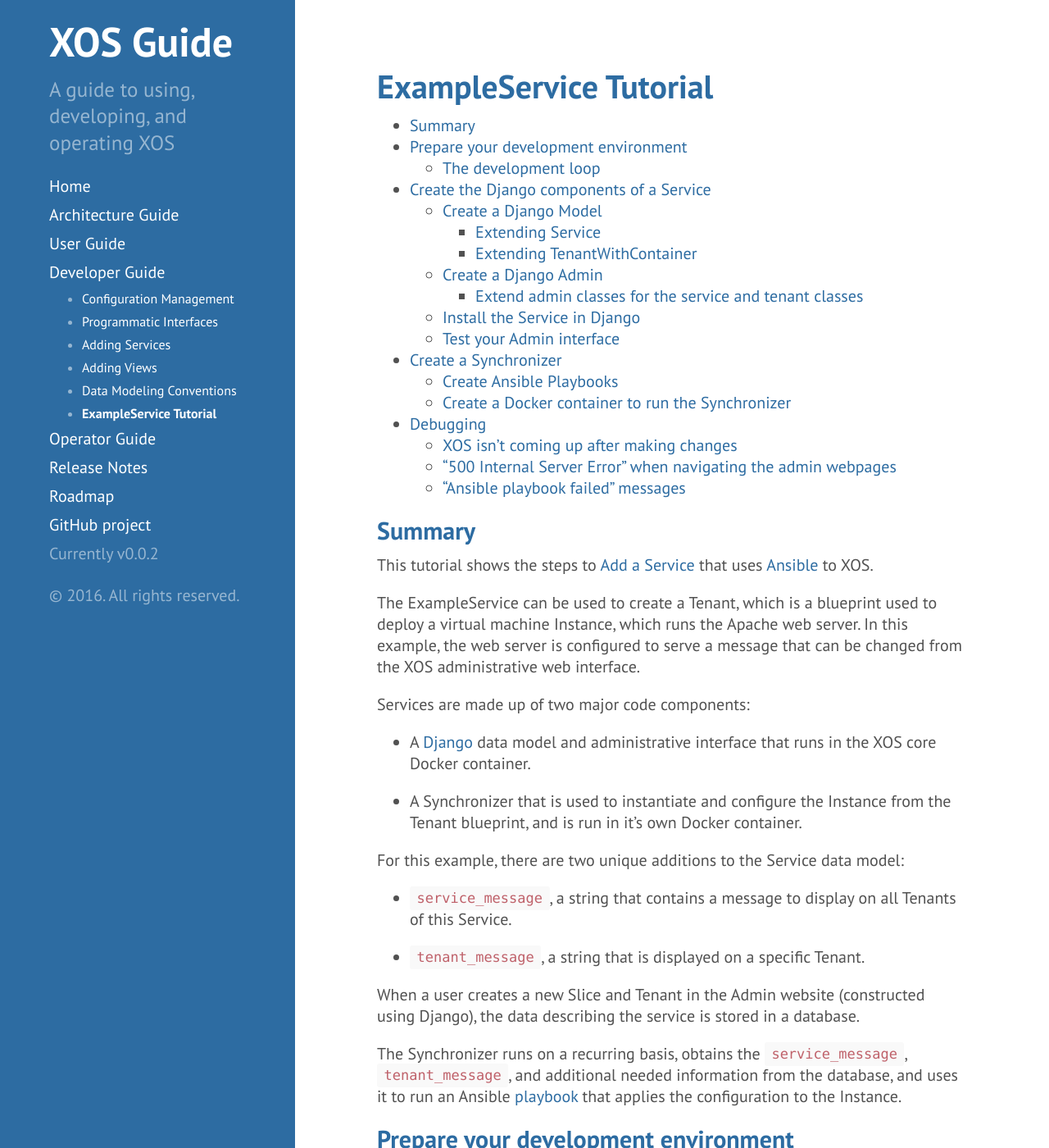
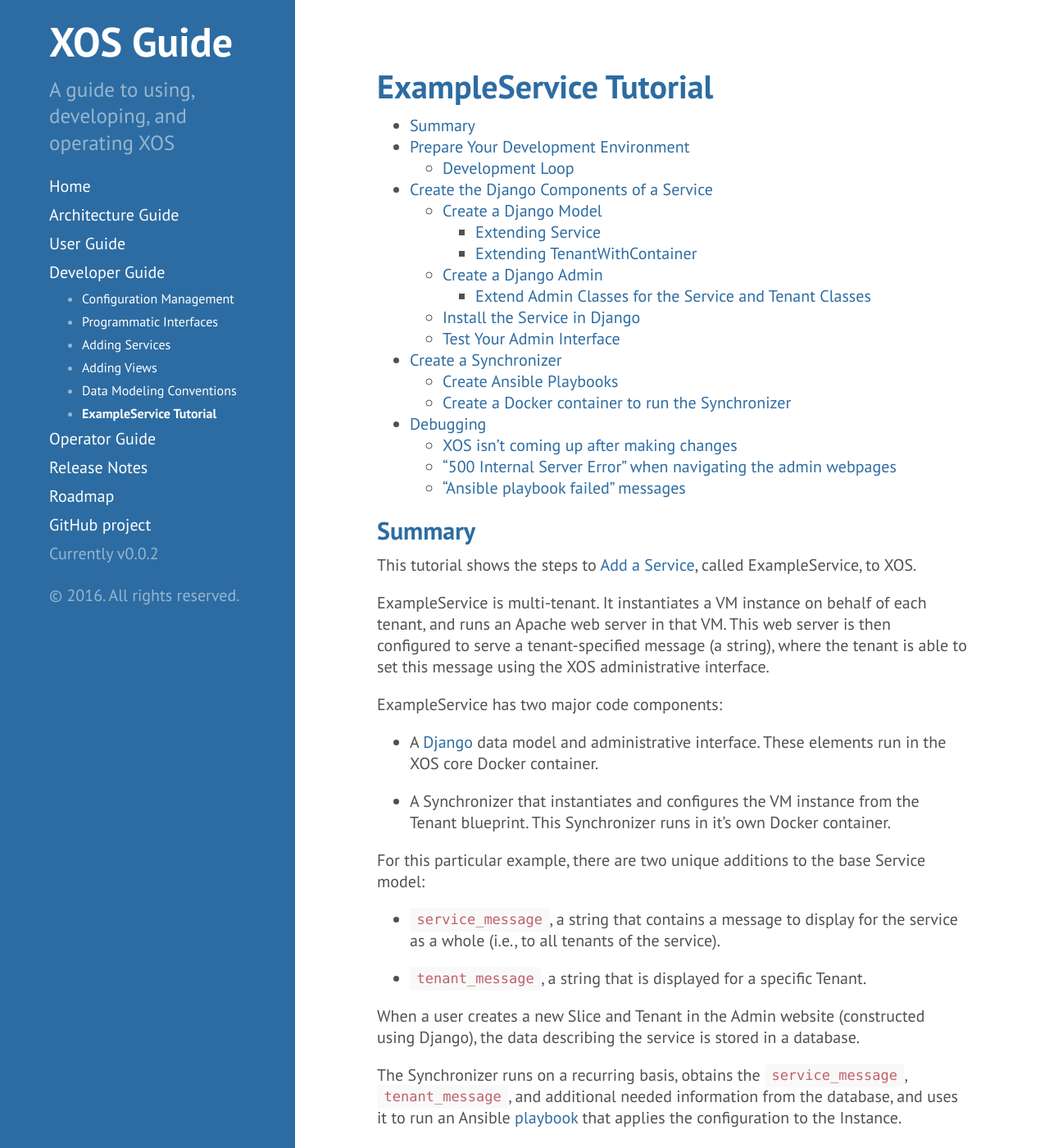
Before and after one commit to open-cloud/open-cloud.github.io.old, a Jekyll site: the page built from devguide_exampleservice.md, in a window 1280 px wide and 1400 px high. Shown: the whole window at 82% size. Built offline with Jekyll 4.4.1, drawn with Linux system fonts in a browser that asks for light colours; some of the changed text lies outside the part shown.

Commit message:
pass over exampleservice

```diff
--- a/devguide_exampleservice.md
+++ b/devguide_exampleservice.md
@@ -8,28 +8,24 @@
 
 ## Summary
 
-This tutorial shows the steps to [Add a Service](/devguide/addservice/) that
-uses [Ansible](https://www.ansible.com/) to XOS.
+This tutorial shows the steps to [Add a Service](/devguide/addservice/), called ExampleService, to XOS.
 
-The ExampleService can be used to create a Tenant, which is a blueprint used to
-deploy a virtual machine Instance, which runs the Apache web server. In this
-example, the web server is configured to serve a message that can be changed
-from the XOS administrative web interface.
+ExampleService is multi-tenant. It instantiates a VM instance on behalf of each tenant, and runs an Apache web server in that VM. This web server is then configured to serve a tenant-specified message (a string), where the tenant is able to set this message using the XOS administrative interface.
 
-Services are made up of two major code components:
+ExampleService has two major code components:
 
  - A [Django](https://www.djangoproject.com) data model and administrative
-   interface that runs in the XOS core Docker container.
+   interface. These elements run in the XOS core Docker container.
 
- - A Synchronizer that is used to instantiate and configure the Instance from
-   the Tenant blueprint, and is run in it's own Docker container.
+ - A Synchronizer that instantiates and configures the VM instance from
+   the Tenant blueprint. This Synchronizer runs in it's own Docker container.
 
-For this example, there are two unique additions to the Service data model:
+For this particular example, there are two unique additions to the base Service model:
 
- - `service_message`, a string that contains a message to display on all
-   Tenants of this Service.
+ - `service_message`, a string that contains a message to display for the
+   service as a whole (i.e., to all tenants of the service).
 
- - `tenant_message`, a string that is displayed on a specific Tenant.
+ - `tenant_message`, a string that is displayed for a specific Tenant.
 
 When a user creates a new Slice and Tenant in the Admin website (constructed
 using Django), the data describing the service is stored in a database.
@@ -39,7 +35,7 @@
 it to run an Ansible [playbook](http://docs.ansible.com/ansible/playbooks.html)
 that applies the configuration to the Instance.
 
-## Prepare your development environment
+## Prepare Your Development Environment
 
 In order to get started, you need a OpenStack host to deploy XOS on.
 
@@ -72,8 +68,7 @@
    synchronizer](#create-a-docker-container-to-run-the-synchronizer) to enable
    it.
 
-
-### The development loop
+### Development Loop
 
 Once you've prepared your development environment as described above, the
 change/build/test development loop for service development on XOS is as follows:
@@ -103,7 +98,7 @@
 
 Assuming you're pulling your changes from a development git repo.
 
-## Create the Django components of a Service
+## Create the Django Components of a Service
 
 XOS services are located in the `xos/services` directory in the XOS source
 tree.  Create a new directory for your service.
@@ -128,9 +123,12 @@
 from django.db import models, transaction
 {% endhighlight %}
 
-This brings in the two XOS Core classes that will be extended by our Service,
-define the model and lets us atomically update the database on instance
+brings in the two XOS Core classes that will be extended by our Service,
+defines the model, and lets us atomically update the database on instance
 creation/removal.
+
+The following uniquely identify and provide human readable names for the
+service in the admin web UI.  For your own service, change these.
 
 {% highlight python %}
 SERVICE_NAME = 'exampleservice'
@@ -140,14 +138,11 @@
 TENANT_NAME_VERBOSE_PLURAL = 'Example Tenants'
 {% endhighlight %}
 
-These are used to uniquely identify and provide human readable names for the
-service in the admin web UI.  For your own service, change these.
-
 #### Extending Service
 
 We extend [XOS Core's
 Service](https://github.com/open-cloud/xos/blob/master/xos/core/models/service.py)
-class.
+class as follows:
 
 {% highlight python %}
 class ExampleService(Service):
@@ -167,21 +162,21 @@
 In some cases, if you have no additional model fields you may want to add `proxy = True` to the class Meta, so it can use it's super's data model, per [Django's
 documentation](https://docs.djangoproject.com/en/1.9/topics/db/models/#proxy-models).
 
-We're not using `proxy` because we're adding additional fields:
+We're not using `proxy` in this example because we're adding the following additional fields:
 
 {% highlight python %}
     service_message = models.CharField(max_length=254, help_text="Service Message to Display")
 {% endhighlight %}
 
-Using [Django's
-Models](https://docs.djangoproject.com/en/1.9/topics/db/models/), create a
-`CharField` in the data model to store the message all Tenants of this Service will display.
+This uses [Django's
+Models](https://docs.djangoproject.com/en/1.9/topics/db/models/) to create a
+`CharField` in the data model. This field stores the message all Tenants of this Service will see.
 
 #### Extending TenantWithContainer
 
 We extend [XOS Core's
 TenantWithContainer](https://github.com/open-cloud/xos/blob/master/xos/core/models/service.py)
-class, which is a Tenant that creates a Container (virtual machine) instance.
+class, which is a Tenant that creates a VM instance:
 
 {% highlight python %}
 class ExampleTenant(TenantWithContainer):
@@ -192,13 +187,16 @@
         verbose_name = TENANT_NAME_VERBOSE
 {% endhighlight %}
 
-As in [Extending Service](#extending-service).
+as in [Extending Service](#extending-service).
+
+The following is the message that will be displayed on a per-Tenant basis:
 
 {% highlight python %}
     tenant_message = models.CharField(max_length=254, help_text="Tenant Message to Display")
 {% endhighlight %}
 
-This is the message that will be displayed on a per-Tenant basis.
+When creating the Tenant, provide a default value of the first service
+available in the UI.
 
 {% highlight python %}
     def __init__(self, *args, **kwargs):
@@ -208,8 +206,8 @@
         super(ExampleTenant, self).__init__(*args, **kwargs)
 {% endhighlight %}
 
-When creating the Tenant, provide a default value of the first service
-available in the UI.
+On save, you may need to create an Instance, which is done by calling the
+`model_policy` function (see below).
 
 {% highlight python %}
     def save(self, *args, **kwargs):
@@ -217,8 +215,8 @@
         model_policy_exampletenant(self.pk)
 {% endhighlight %}
 
-On save, you may need to create an Instance, which is done by calling the
-`model_policy` function (see below).
+On delete, need to delete the instance created by this Tenant, which is done by
+`cleanup_container()`.
 
 {% highlight python %}
     def delete(self, *args, **kwargs):
@@ -226,8 +224,8 @@
         super(ExampleTenant, self).delete(*args, **kwargs)
 {% endhighlight %}
 
-On delete, need to delete the instance created by this Tenant, which is done by
-`cleanup_container()`.
+Finally, if a TenantWithContainer is updated, call `manage_container()` to
+create or destroy the appropriate VMs.
 
 {% highlight python %}
 def model_policy_exampletenant(pk):
@@ -238,9 +236,6 @@
         tenant = tenant[0]
         tenant.manage_container()
 {% endhighlight %}
-
-If a TenantWithContainer is updated, call `manage_container()`, which
-creates/destroys the appropriate Instance VMs.
 
 ### Create a Django Admin
 
@@ -263,9 +258,9 @@
 
 Also import the model we created, and the *_NAME_* variables.
 
+#### Extend Admin Classes for the Service and Tenant Classes
 
-#### Extend admin classes for the service and tenant classes
-
+Specify that this Form will use the [Service model](#extending-service) we defined before.
 
 {% highlight python %}
 class ExampleServiceForm(forms.ModelForm):
@@ -274,7 +269,7 @@
         model = ExampleService
 {% endhighlight %}
 
-Specify that this Form will use the [Service model](#extending-service) we defined before.
+When creating the Form, set initial values for the fields as follows:
 
 {% highlight python %}
     def __init__(self, *args, **kwargs):
@@ -284,7 +279,7 @@
             self.fields['service_message'].initial = self.instance.service_message
 {% endhighlight %}
 
-When creating the Form, set initial values for the fields.
+Save the [validated data](https://docs.djangoproject.com/en/1.9/topics/forms/#field-data), for who created this Tenant and the message.
 
 {% highlight python %}
     def save(self, commit=True):
@@ -292,7 +287,7 @@
         return super(ExampleServiceForm, self).save(commit=commit)
 {% endhighlight %}
 
-Save the [validated data](https://docs.djangoproject.com/en/1.9/topics/forms/#field-data), for who created this Tenant and the message.
+Similar to [Extending Service](#extending-service):
 
 {% highlight python %}
 class ExampleServiceAdmin(ReadOnlyAwareAdmin):
@@ -351,7 +346,7 @@
         )
 {% endhighlight %}
 
-Order of the tabs, and additional [Suit form includes](http://django-suit.readthedocs.org/en/develop/form_includes.html).
+List only a user's service objects in the [Suit form_tabs](http://django-suit.readthedocs.org/en/develop/form_tabs.html):
 
 {% highlight python %}
     suit_form_tabs = (
@@ -359,13 +354,13 @@
         return ExampleService.get_service_objects_by_user(request.user)
 {% endhighlight %}
 
-List only a user's service objects in the [Suit form_tabs](http://django-suit.readthedocs.org/en/develop/form_tabs.html)
+[Register](https://docs.djangoproject.com/en/1.9/ref/contrib/admin/#modeladmin-objects) the `ExampleServiceAdmin` with Django:
 
 {% highlight python %}
 admin.site.register(ExampleService, ExampleServiceAdmin)
 {% endhighlight %}
 
-[Register](https://docs.djangoproject.com/en/1.9/ref/contrib/admin/#modeladmin-objects) the `ExampleServiceAdmin` with Django.
+Specify that this Form will use the [Tenant model](#extending-tenantwithcontainer) we defined before:
 
 {% highlight python %}
 class ExampleTenantForm(forms.ModelForm):
@@ -374,13 +369,13 @@
         model = ExampleTenant
 {% endhighlight %}
 
-Specify that this Form will use the [Tenant model](#extending-tenantwithcontainer) we defined before.
+Create a field later used to assign a user to this Tenant:
 
 {% highlight python %}
     creator = forms.ModelChoiceField(queryset=User.objects.all())
 {% endhighlight %}
 
-Create a field later used to assign a user to this Tenant.
+When creating the Form, set initial values for the fields:
 
 {% highlight python %}
     def __init__(self, *args, **kwargs):
@@ -401,7 +396,7 @@
                 self.fields['provider_service'].initial = ExampleService.get_service_objects().all()[0]
 {% endhighlight %}
 
-When creating the Form, set initial values for the fields.
+Same as for `ExampleServiceForm`, but now for `ExampleTenantForm`:
 
 {% highlight python %}
     def save(self, commit=True):
@@ -410,7 +405,7 @@
         return super(ExampleTenantForm, self).save(commit=commit)
 {% endhighlight %}
 
-Same as above for `ExampleServiceForm`
+See notes above on `ExampleServiceAdmin` - this configures the fields for the Tenant admin UI.
 
 {% highlight python %}
 class ExampleTenantAdmin(ReadOnlyAwareAdmin):
@@ -438,8 +433,6 @@
 admin.site.register(ExampleTenant, ExampleTenantAdmin)
 {% endhighlight %}
 
-See notes above on `ExampleServiceAdmin` - this configures the fields for the Tenant admin UI.
-
 ### Install the Service in Django
 
 In order for Django to load your Service, you need to add it to the list of
@@ -465,8 +458,7 @@
 }
 {% endhighlight %}
 
-
-### Test your Admin interface
+### Test Your Admin Interface
 
 Go through [the development loop](#the-development-loop) to include your
 service in XOS.  During the final `make` step, you may want to run `docker logs
```
Also changed, not shown: other parts of devguide_exampleservice.md (+6 -6 lines).
